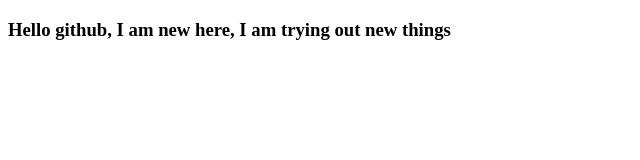
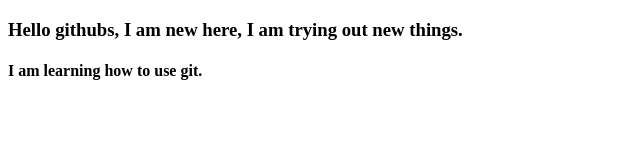
Before and after one commit to gaidink/my_webpage, a plain HTML site: page home.html in a window 1280 px wide. Shown: the whole page, without its empty margins (0-640 px from the left). Drawn offline with Linux system fonts and the light colour scheme.

Commit message:
Just some little edits.j

```diff
--- a/home.html
+++ b/home.html
@@ -4,6 +4,7 @@
 	<title>my_webpage</title>
 </head>
 <body>
-<h3>Hello github, I am new here, I am trying out new things</h3>
+<h3>Hello githubs, I am new here, I am trying out new things.</h3>
+<h4>I am learning how to use git.</h4>
 </body>
 </html>
```
